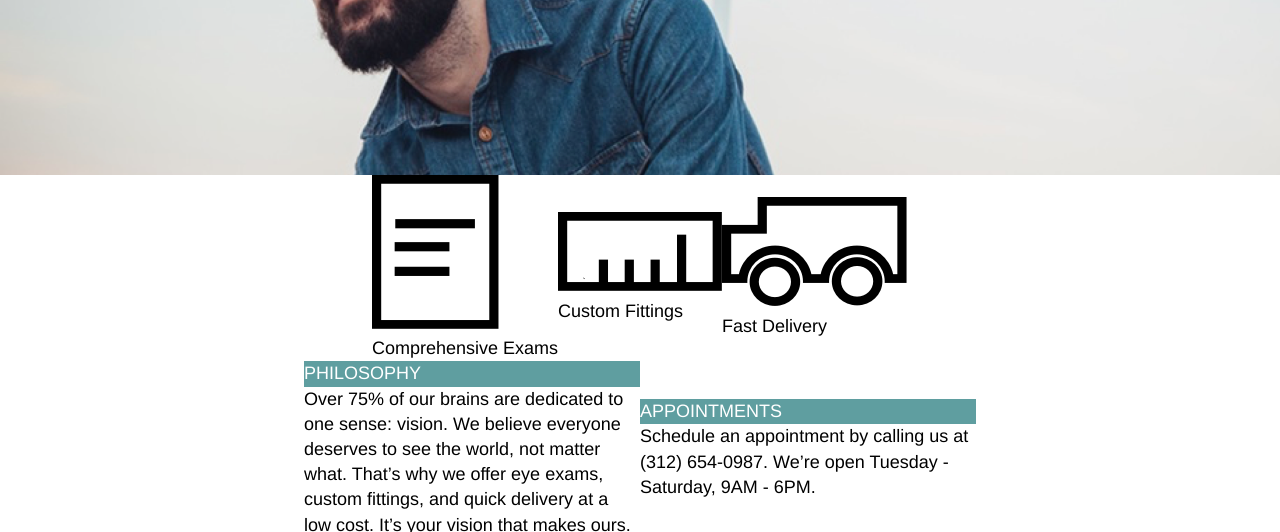
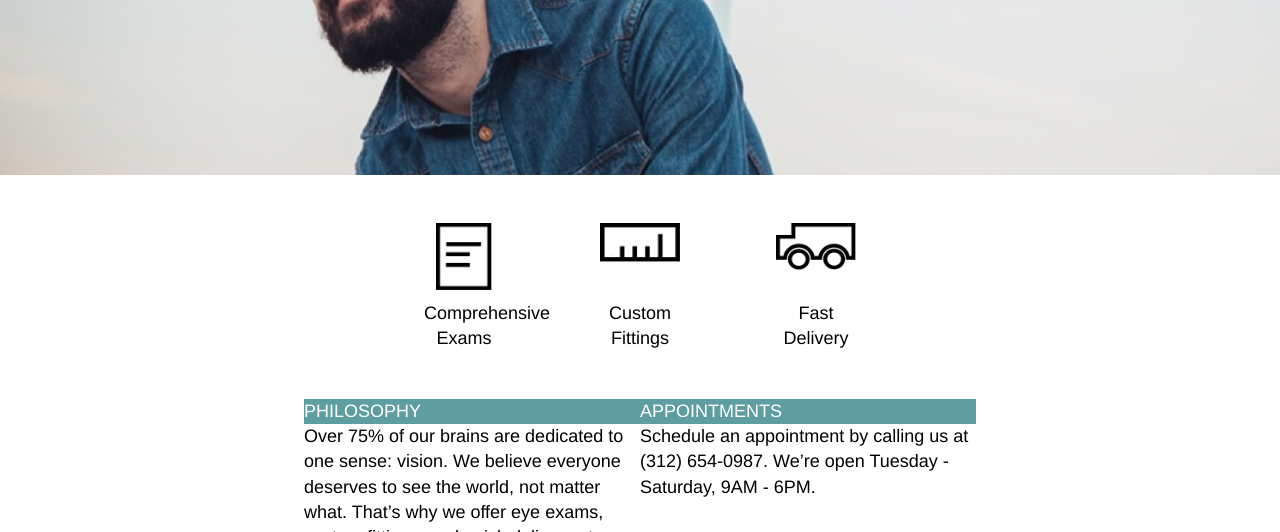
Before and after one commit to 0xpetersatoshi/tortoiseshell, a plain HTML site: page index.html in a window 1280 px wide. Shown: the part 305-837 px from the top of the page. Drawn offline with Linux system fonts and the light colour scheme.

Commit message:
Styling the main content section.

```diff
--- a/index.html
+++ b/index.html
@@ -46,7 +46,7 @@
         <div class="container flex">
           <div class="headline">
             <h1>
-              DON'T JUST LOOK, SEE
+              DON'T JUST LOOK, SEE.
             </h1>
           </div>
         </div>
@@ -63,30 +63,24 @@
 
           <div class="features">
             <div class="feature">
-              <div class="feature-logo">
-                <img src="./resources/images/paper-icon.png" alt="">
+              <img src="./resources/images/paper-icon.png" class="paper" alt="">
+              <div class="description">
+                Comprehensive Exams
               </div>
-              <h4 class="description">
-                Comprehensive Exams
-              </h4>
             </div>
 
             <div class="feature">
-              <div class="feature-logo">
-                <img src="./resources/images/ruler-icon.png" alt="">
+              <img src="./resources/images/ruler-icon.png" alt="">
+              <div class="description">
+                Custom Fittings
               </div>
-              <h4 class="description">
-                Custom Fittings
-              </h4>
             </div>
 
             <div class="feature">
-              <div class="feature-logo">
-                <img src="./resources/images/truck-icon.png" alt="">
+              <img src="./resources/images/truck-icon.png" alt="">
+              <div class="description">
+                Fast Delivery
               </div>
-              <h4 class="description">
-                Fast Delivery
-              </h4>
             </div>
 
           </div>
--- a/resources/css/style.css
+++ b/resources/css/style.css
@@ -67,7 +67,26 @@ h1 {
 .business-info {
   display: flex;
   justify-content: center;
-  align-items: center;
+}
+
+.feature {
+  display: flex;
+  flex-direction: column;
+  justify-content: space-between;
+  text-align: center;
+  margin: 3rem;
+  height: 8rem;
+  width: 5rem;
+}
+
+.feature img {
+  margin-bottom: 1rem;
+  width: 5rem;
+}
+
+.feature img.paper {
+  width: 3.5rem;
+  margin: 0 auto;
 }
 
 .info {
```
